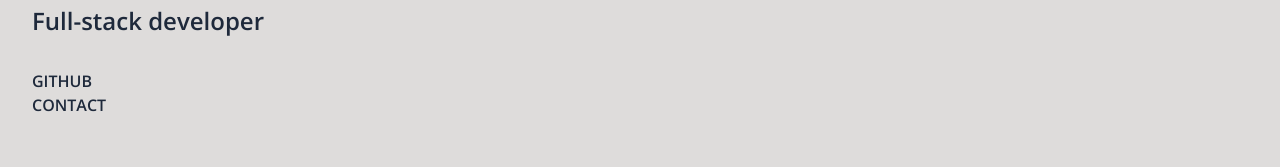
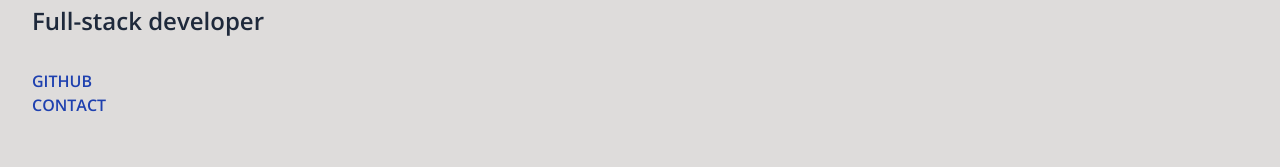
Before and after one commit to edqx/portfolio, a SvelteKit app: page /p/swagclan in a window 1280 px wide. Shown: the part 195-362 px from the top of the page. Built offline with nearby package versions, Linux system fonts and the light colour scheme.

Commit message:
Fix links on github + contact

```diff
--- a/src/routes/+layout.svelte
+++ b/src/routes/+layout.svelte
@@ -23,8 +23,8 @@
                 <span class="text-2xl">Full-stack developer</span>
             </div>
             <div class="flex flex-col">
-                <span>GITHUB</span>
-                <span>CONTACT</span>
+                <a href="https://github.com/edqx">GITHUB</a>
+                <a href="mailto:edward@midlight.studio">CONTACT</a>
             </div>
         </div>
         <div class="w-full h-32 mt-auto arrows">
```
